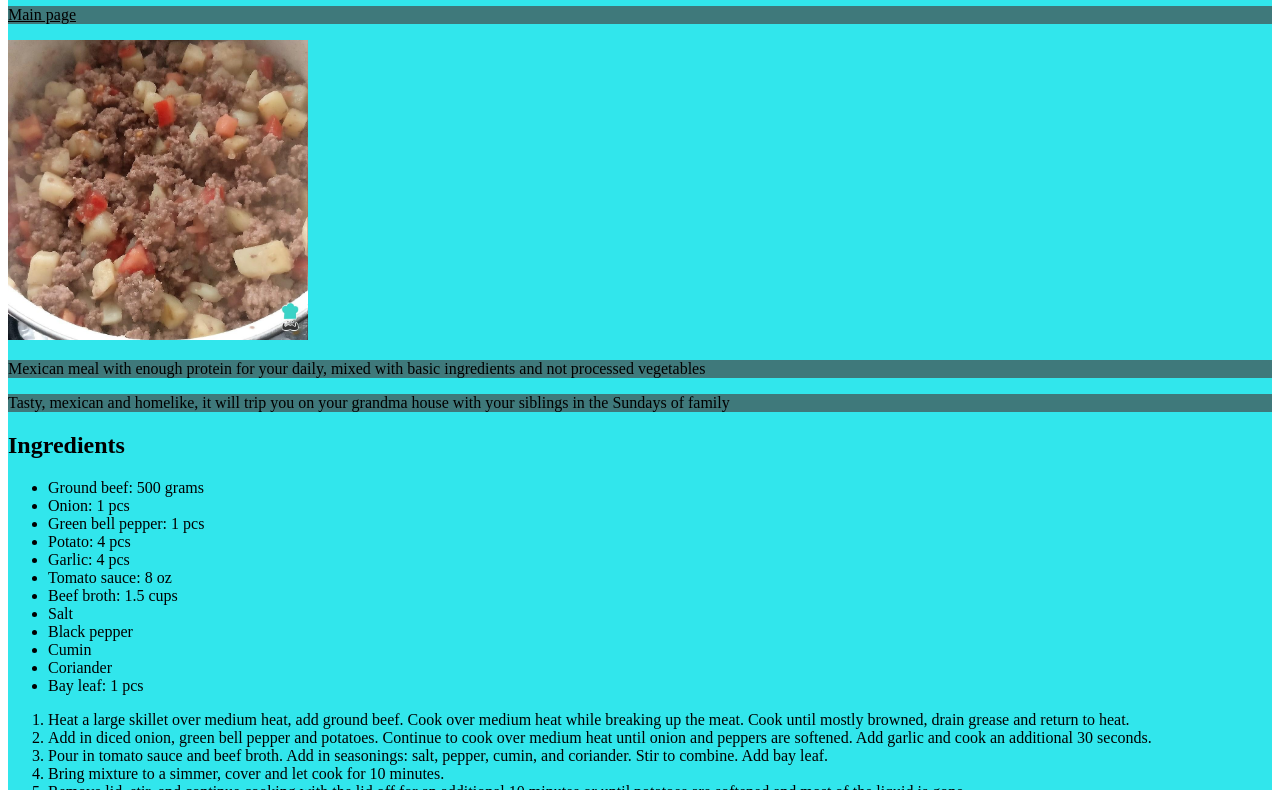
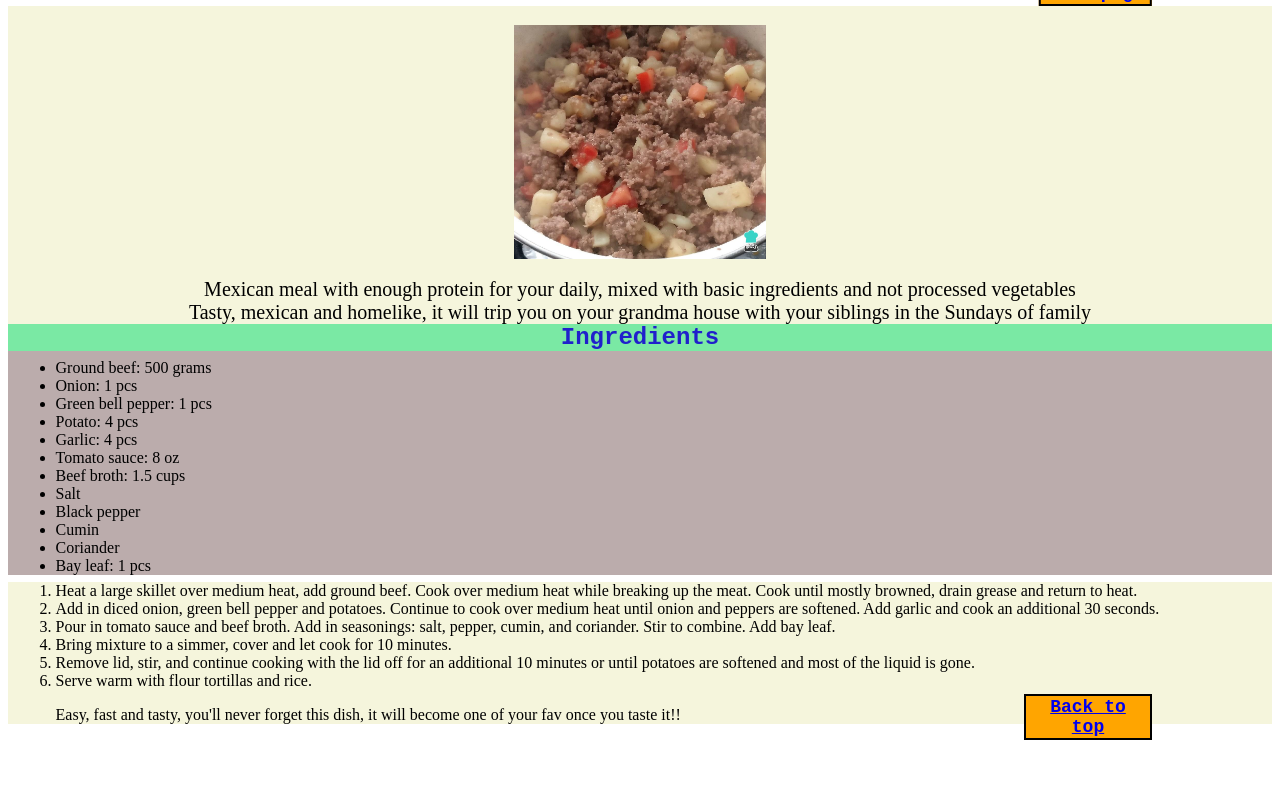
Before and after one commit to gio-rom/odin-recipes, a plain HTML site: page recipes/picadillo.html in a window 1280 px wide. Shown: the part 74-864 px from the top of the page. After the commit the page ends 814 px from the top, so only its background shows below. Drawn offline with Linux system fonts and the light colour scheme.

Commit message:
CSS added to all pages, standard format added

```diff
--- a/css/styles.css
+++ b/css/styles.css
@@ -1,13 +1,64 @@
+h1 {
+  text-align: center;
+  color:blue;
+  background-color: lightgreen;
+  font-family: 'Courier New', Courier, monospace, sans-serif;
+}
+
+h2 {
+  text-align:center;
+  color:rgb(32, 32, 204);
+  background-color: rgb(122, 233, 164);
+  font-family: 'Courier New', Courier, monospace, sans-serif;
+  margin: 0;
+}
+
+ul, ol{
+  margin: 2mm;
+}
+
 div {
-    color: white;
-    background-color: rgb(49, 230, 236);
-  }
+  background-color:beige;
+}
 
-  p {
-    color: black;
-    background-color: rgba(70, 70, 70, 0.678);
-  }
+.ingredients {
+  background-color: rgb(187, 172, 172);
+}
 
-  h1, h2, a, ul, ol {
-    color: Black;
-  }
+.pictures {
+  display: block;
+  margin-left: auto;
+  margin-right: auto;
+  width: 20%;
+  height: 20%;
+  padding: 5mm;
+}
+
+.description{
+  text-align: center;
+  margin: 0;
+  font-size: 20px;
+}
+
+#btn, .btn {
+  font-weight:800;
+  font-size: 18px;
+  background-color: orange;
+  color: white;
+  text-align: center;
+  font-family: 'Courier New', Courier, monospace, sans-serif;
+  border:2px solid black;
+  margin:0;
+  position: absolute;
+  left: 50%;
+  -ms-transform: translate(-50%, -50%);
+  transform: translate(-50%, -50%);
+}
+
+#vertical-center {
+  position:absolute;
+  left: 90%;
+  margin: 0;
+  -ms-transform: translate(-100%, -100%);
+  transform: translate(-100%, -100%);
+}
--- a/recipes/picadillo.html
+++ b/recipes/picadillo.html
@@ -9,11 +9,16 @@
     <body>
         <div>
             <h1 id="page-title">Picadillo</h1>
-        <p><a href="../index.html">Main page</a></p>
-        <img src="../images/picadillo_a_la_mexicana.jpg" alt="beef meat with potato, tomato and chili in a white plate" width="300" height="300">
-        <p>Mexican meal with enough protein for your daily, mixed with basic ingredients and not processed vegetables</p>
-        <p>Tasty, mexican and homelike, it will trip you on your grandma house with your siblings in the Sundays of family</p>
+            <button class="btn" id="vertical-center"><a href="../index.html">Main page</a></button>
+        </div>
 
+        <div>
+            <img class="pictures picadillo" id="pictures" src="../images/picadillo_a_la_mexicana.jpg" alt="beef meat with potato, tomato and chili in a white plate" width="300" height="300">
+            <p class="picadillo description">Mexican meal with enough protein for your daily, mixed with basic ingredients and not processed vegetables</p>
+            <p class="picadillo description">Tasty, mexican and homelike, it will trip you on your grandma house with your siblings in the Sundays of family</p>
+        </div>
+
+        <div class="ingredients">
             <h2>Ingredients</h2>
             <ul>
                 <li>Ground beef: 500 grams</li>
@@ -29,7 +34,9 @@
                 <li>Coriander</li>
                 <li>Bay leaf: 1 pcs</li>
             </ul>
+        </div>
 
+        <div>
             <ol>
                 <li>Heat a large skillet over medium heat, add ground beef. Cook over medium heat while breaking up the meat. Cook until mostly browned, drain grease and return to heat.</li>
                 <li>Add in diced onion, green bell pepper and potatoes. Continue to cook over medium heat until onion and peppers are softened. Add garlic and cook an additional 30 seconds.</li>
@@ -37,10 +44,12 @@
                 <li>Bring mixture to a simmer, cover and let cook for 10 minutes.</li>
                 <li>Remove lid, stir, and continue cooking with the lid off for an additional 10 minutes or until potatoes are softened and most of the liquid is gone.</li>
                 <li>Serve warm with flour tortillas and rice.</li>
-            <p>Easy, fast and tasty, youll never forget this dish, it will become one of your fav once you taste it!!</p>
+                <p>Easy, fast and tasty, you'll never forget this dish, it will become one of your fav once you taste it!!</p>
 
             </ol>
-        <p><a href="./picadillo.html">Back to top</a></p>
+        </div>
+        <div>
+            <button class="btn" id="vertical-center"><a href="./picadillo.html">Back to top</a></button>
         </div>
     </body>
 </html>
```
Also changed, not shown: index.html (+22 -16 lines), recipes/butter-rice.html (+20 -5 lines), recipes/potato-puree.html (+16 -6 lines). Lines whose indentation alone changed are shown as unchanged.
